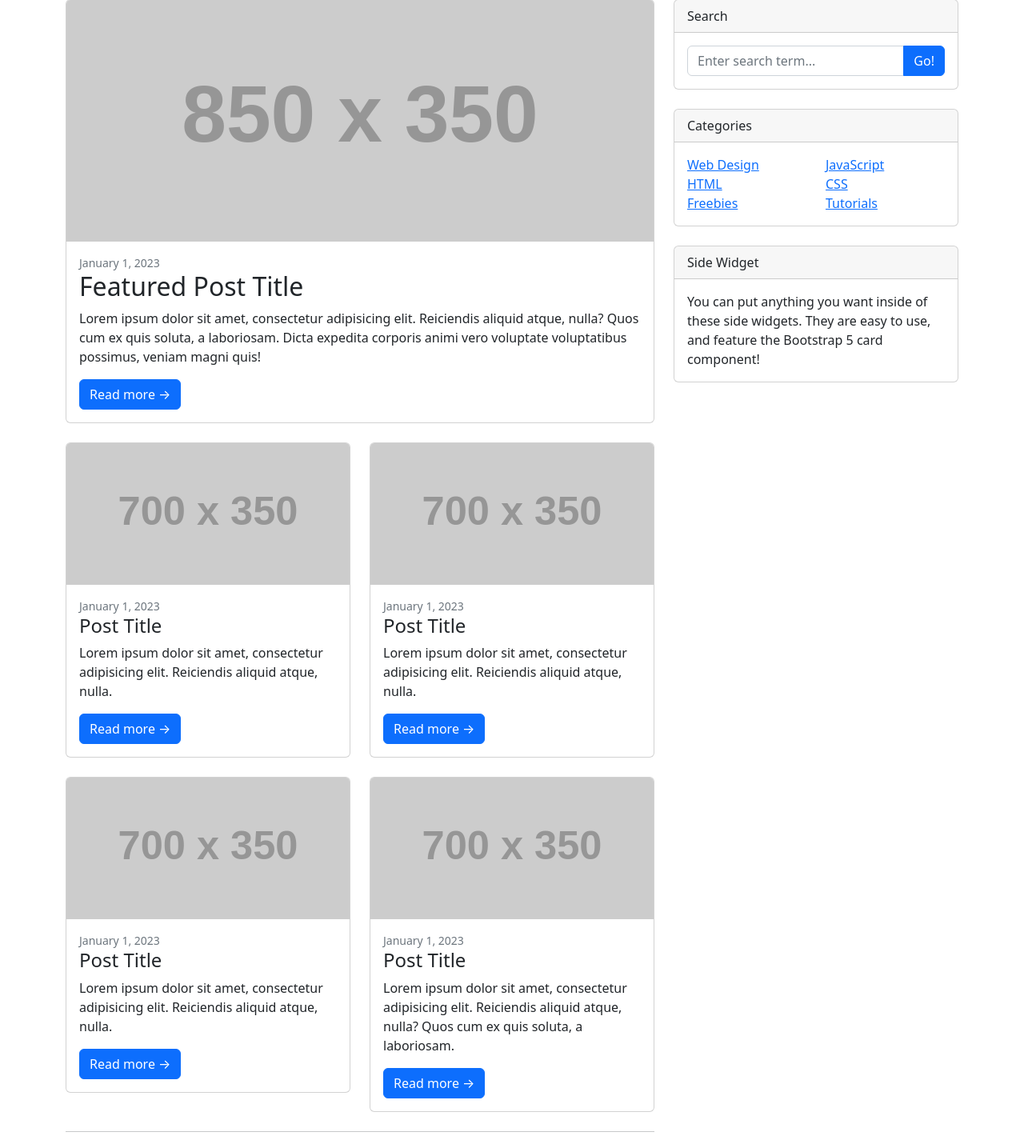
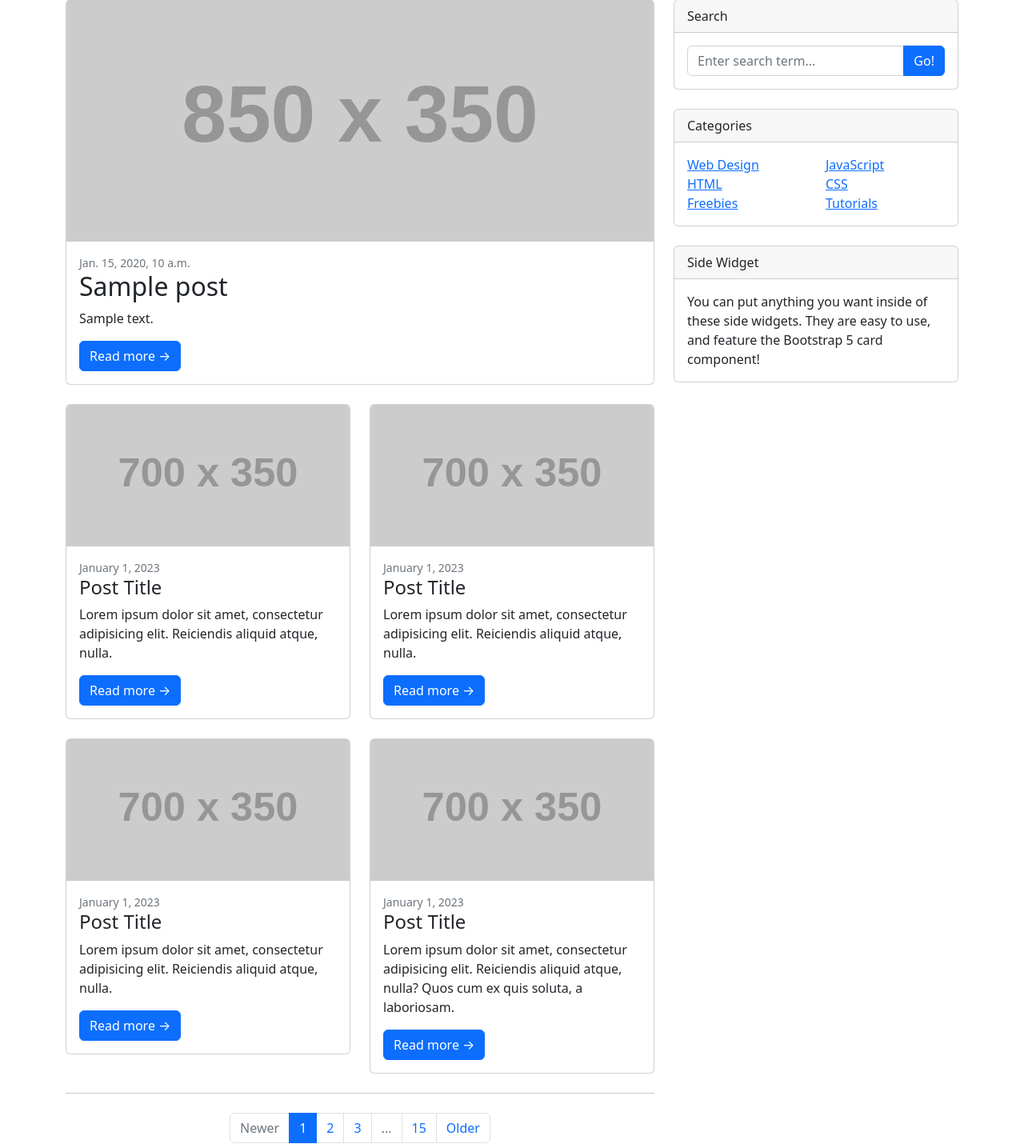
Before and after one commit to t0bes1/blog-poker, a Django app: template templates/index.html in a window 1280 px wide. Shown: the part 360-1790 px from the top of the page at 80% size. Run offline with Django 3.2, Linux system fonts and the light colour scheme; the template is opened without the code that fills it: values that come from a table or form of the project are taken from there, others are empty; tables that the repository leaves empty hold one stand-in row (values such as "Sample post"); grey boxes labelled with a size stand in for pictures from a placeholder-image service; some libraries are stand-ins or nearby versions.

Commit message:
Add initial view  to template

```diff
--- /dev/null
+++ b/blog/urls.py
@@ -0,0 +1,6 @@
+from . import views
+from django.urls import path
+
+urlpatterns = [
+    path("", views.PostList.as_view(), name="home"),
+]
--- a/pokerblog/urls.py
+++ b/pokerblog/urls.py
@@ -19,4 +19,5 @@
 urlpatterns = [
     path('admin/', admin.site.urls),
     path('summernote/', include('django_summernote.urls')),
+    path('', include('blog.urls'), name='blog_urls'),
 ]
--- a/templates/index.html
+++ b/templates/index.html
@@ -8,10 +8,12 @@
                     <div class="card mb-4">
                         <a href="#!"><img class="card-img-top" src="https://dummyimage.com/850x350/dee2e6/6c757d.jpg" alt="..." /></a>
                         <div class="card-body">
-                            <div class="small text-muted">January 1, 2023</div>
-                            <h2 class="card-title">Featured Post Title</h2>
-                            <p class="card-text">Lorem ipsum dolor sit amet, consectetur adipisicing elit. Reiciendis aliquid atque, nulla? Quos cum ex quis soluta, a laboriosam. Dicta expedita corporis animi vero voluptate voluptatibus possimus, veniam magni quis!</p>
+                            {% for post in post_list %}
+                            <div class="small text-muted">{{ post.created_on }}</div>
+                            <h2 class="card-title">{{ post.title }}</h2>
+                            <p class="card-text">{{ post.excerpt }}</p>
                             <a class="btn btn-primary" href="#!">Read more →</a>
+                            {% endfor %}
                         </div>
                     </div>
                     <!-- Nested row for non-featured blog posts-->
```
